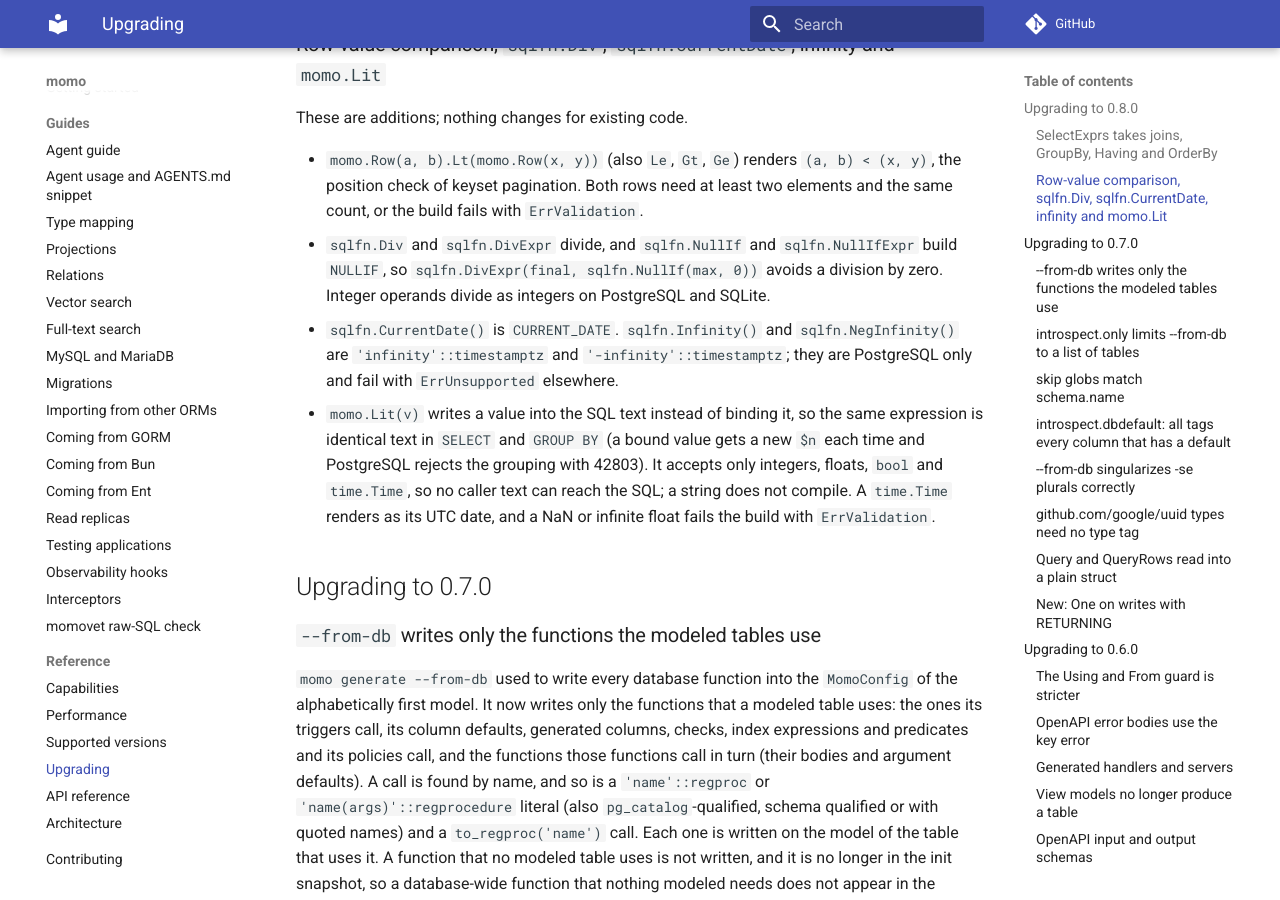
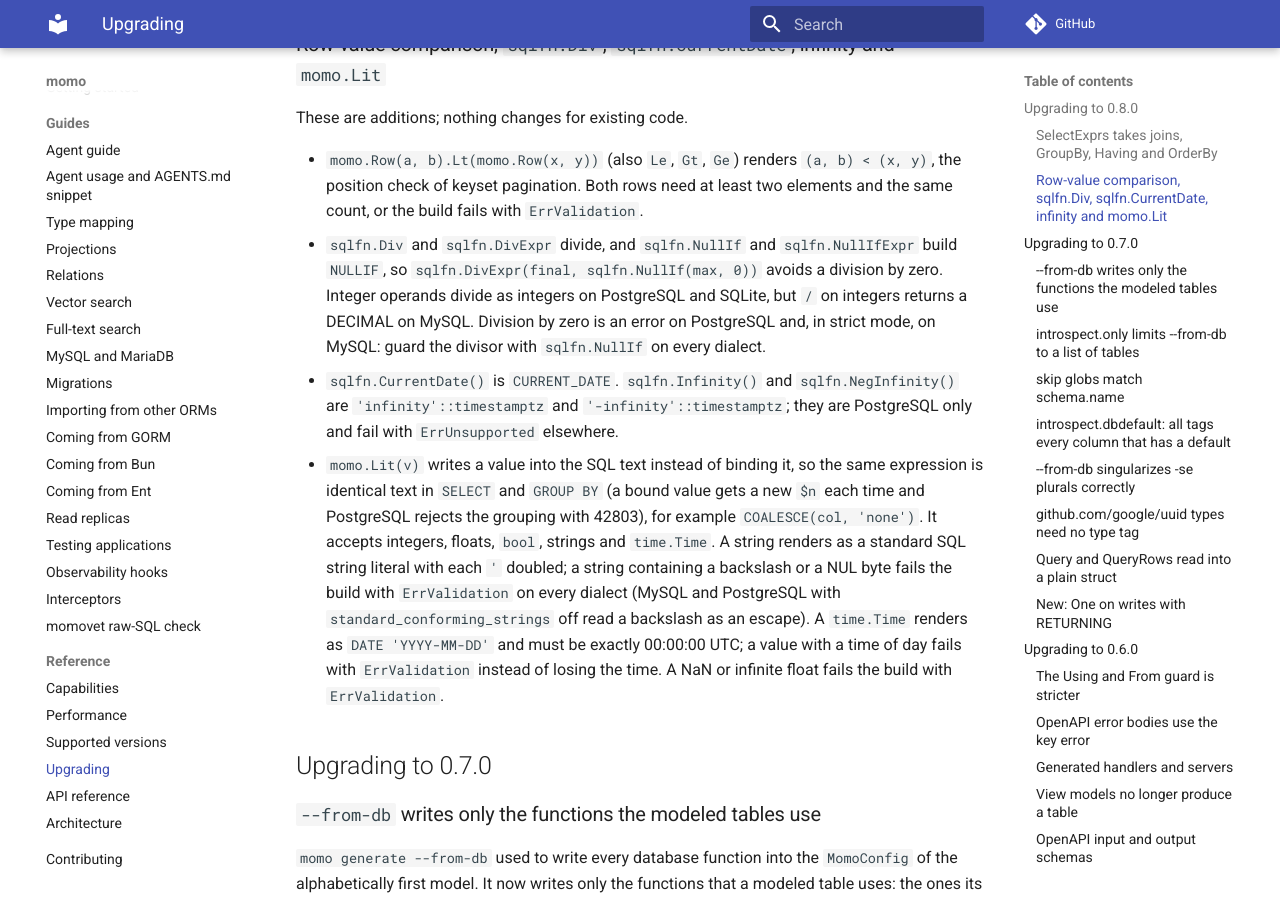
Before and after one commit to azrtydxb/momo, an MkDocs documentation site: the page built from docs/upgrading.md, in a window 1280 px wide and 900 px high, scrolled down 524 px. Built offline with MkDocs 1.6.1 and Material for MkDocs 9.7.7, drawn with Linux system fonts in a browser that asks for light colours; comment, search, counter and statistics services are not loaded; the version menu is left out.

Commit message:
fix(expr): Lit takes strings and refuses a time of day, document Div on MySQL, capabilities rows (#97)

```diff
--- a/docs/upgrading.md
+++ b/docs/upgrading.md
@@ -27,17 +27,24 @@ These are additions; nothing changes for existing code.
 - `sqlfn.Div` and `sqlfn.DivExpr` divide, and `sqlfn.NullIf` and
   `sqlfn.NullIfExpr` build `NULLIF`, so `sqlfn.DivExpr(final, sqlfn.NullIf(max, 0))` avoids
   a division by zero. Integer operands divide as integers on PostgreSQL and
-  SQLite.
+  SQLite, but `/` on integers returns a DECIMAL on MySQL. Division by zero is
+  an error on PostgreSQL and, in strict mode, on MySQL: guard the divisor with
+  `sqlfn.NullIf` on every dialect.
 - `sqlfn.CurrentDate()` is `CURRENT_DATE`. `sqlfn.Infinity()` and
   `sqlfn.NegInfinity()` are `'infinity'::timestamptz` and
   `'-infinity'::timestamptz`; they are PostgreSQL only and fail with
   `ErrUnsupported` elsewhere.
 - `momo.Lit(v)` writes a value into the SQL text instead of binding it, so the
   same expression is identical text in `SELECT` and `GROUP BY` (a bound value
-  gets a new `$n` each time and PostgreSQL rejects the grouping with 42803). It
-  accepts only integers, floats, `bool` and `time.Time`, so no caller text can
-  reach the SQL; a string does not compile. A `time.Time` renders as its UTC
-  date, and a NaN or infinite float fails the build with `ErrValidation`.
+  gets a new `$n` each time and PostgreSQL rejects the grouping with 42803),
+  for example `COALESCE(col, 'none')`. It accepts integers, floats, `bool`,
+  strings and `time.Time`. A string renders as a standard SQL string literal
+  with each `'` doubled; a string containing a backslash or a NUL byte fails
+  the build with `ErrValidation` on every dialect (MySQL and PostgreSQL with
+  `standard_conforming_strings` off read a backslash as an escape). A
+  `time.Time` renders as `DATE 'YYYY-MM-DD'` and must be exactly 00:00:00 UTC;
+  a value with a time of day fails with `ErrValidation` instead of losing the
+  time. A NaN or infinite float fails the build with `ErrValidation`.
 
 ## Upgrading to 0.7.0
 
```
Also changed, not shown: docs/ai-guide.md (+6 -2 lines), docs/capabilities.md (+4 -1 lines), 2 other files.
